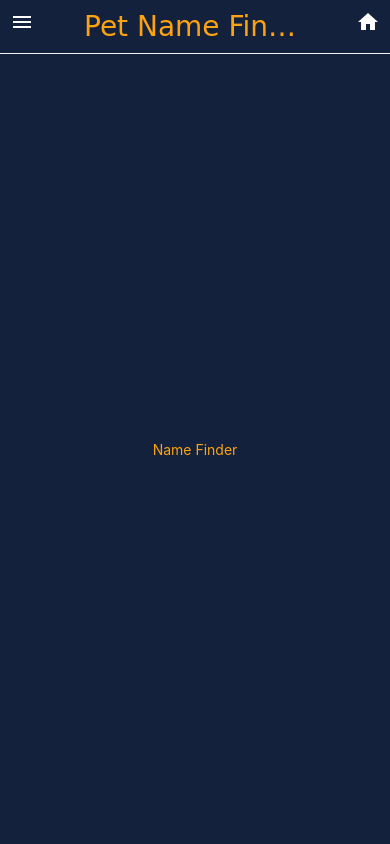
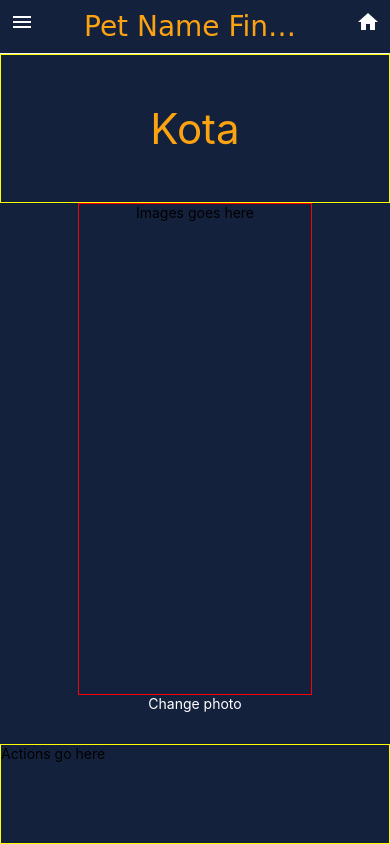
Before and after one commit to NakiNorton/pet-name-finder, a React Native app: screen / in a window 390 px wide. Built offline with nearby package versions, Linux system fonts and the light colour scheme.

Commit message:
Create basic layout of landing page

```diff
--- a/app/components/Main.jsx
+++ b/app/components/Main.jsx
@@ -1,12 +1,25 @@
 import React from 'react';
 import { StyleSheet, Text, View } from 'react-native';
+
 
 const Main = () => {
   return (
     <View style={styles.container}>
-      <View>
-        <Text style={styles.header}>Name Finder</Text>
+
+      <View style={styles.nameContainer}>
+        <Text style={styles.nameText}>Kota</Text>
       </View>
+
+      <View style={styles.imageContainer}>
+        <Text>Images goes here</Text>
+      </View>
+
+      <Text style={styles.imageText}>Change photo</Text>
+
+      <View style={styles.actionsContainer}>
+        <Text>Actions go here</Text>
+      </View>
+
     </View>
   );
 }
@@ -14,14 +27,40 @@ const Main = () => {
 
 const styles = StyleSheet.create({
   container: {
-    flex: 1,
+    flexDirection: 'column',
+    flex: 4,
     backgroundColor: '#14213D',
     alignItems: 'center',
+  },
+  nameContainer: {
+    flex: .75,
+    width: '100%',
+    border: '1px solid yellow',
     justifyContent: 'center',
+    alignItems: 'center',
   },
-  header: {
+  nameText: {
+    fontSize: 42,
     color: '#FCA311',
+  },
+  imageContainer: {
+    flex: 2.5,
+    width: '60%',
+    justifyItems: 'center',
+    alignItems: 'center',
+    border: '1px solid red'
+  },
+  imageText: {
+    textAlign: 'center',
+    color: '#fff',
+    flex: .25
+  },
+  actionsContainer: {
+    flex: .5,
+    width: '100%',
+    border: '1px solid yellow'
   }
+
 });
 
 export default Main
```
